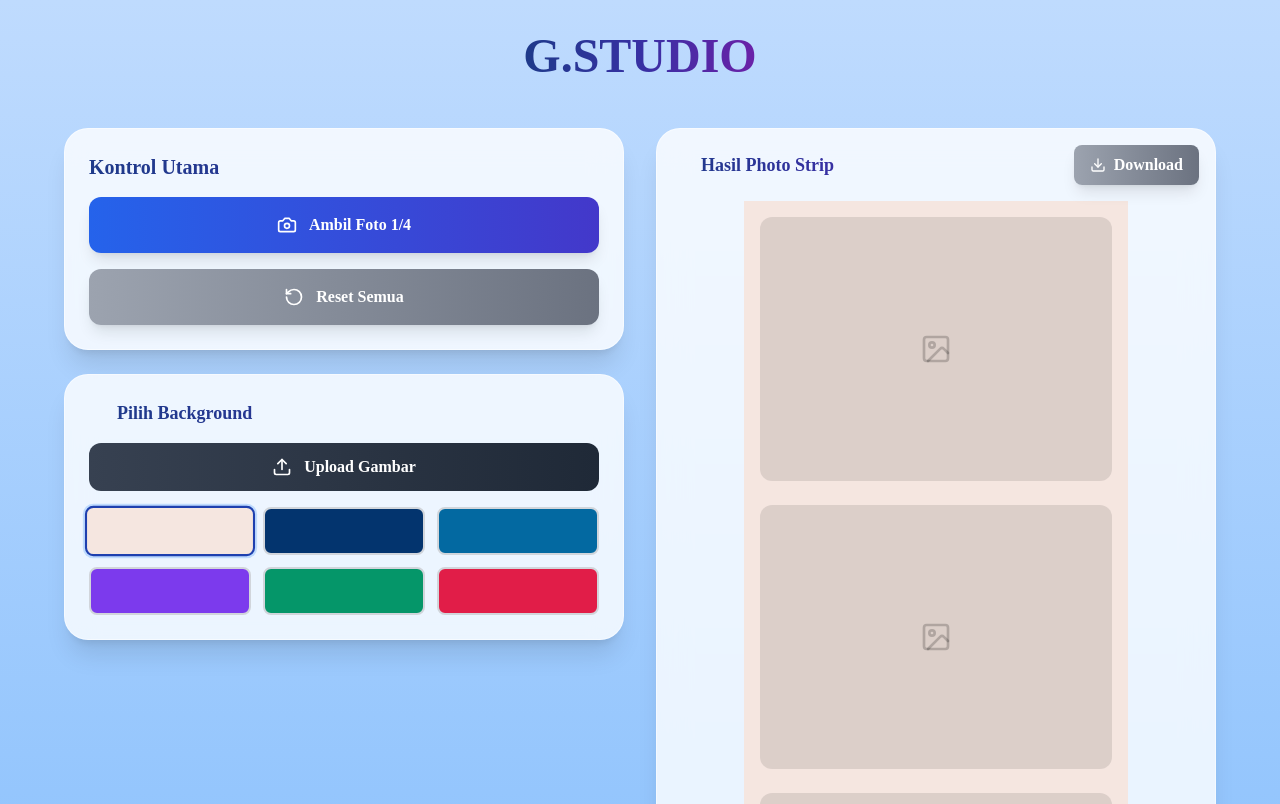
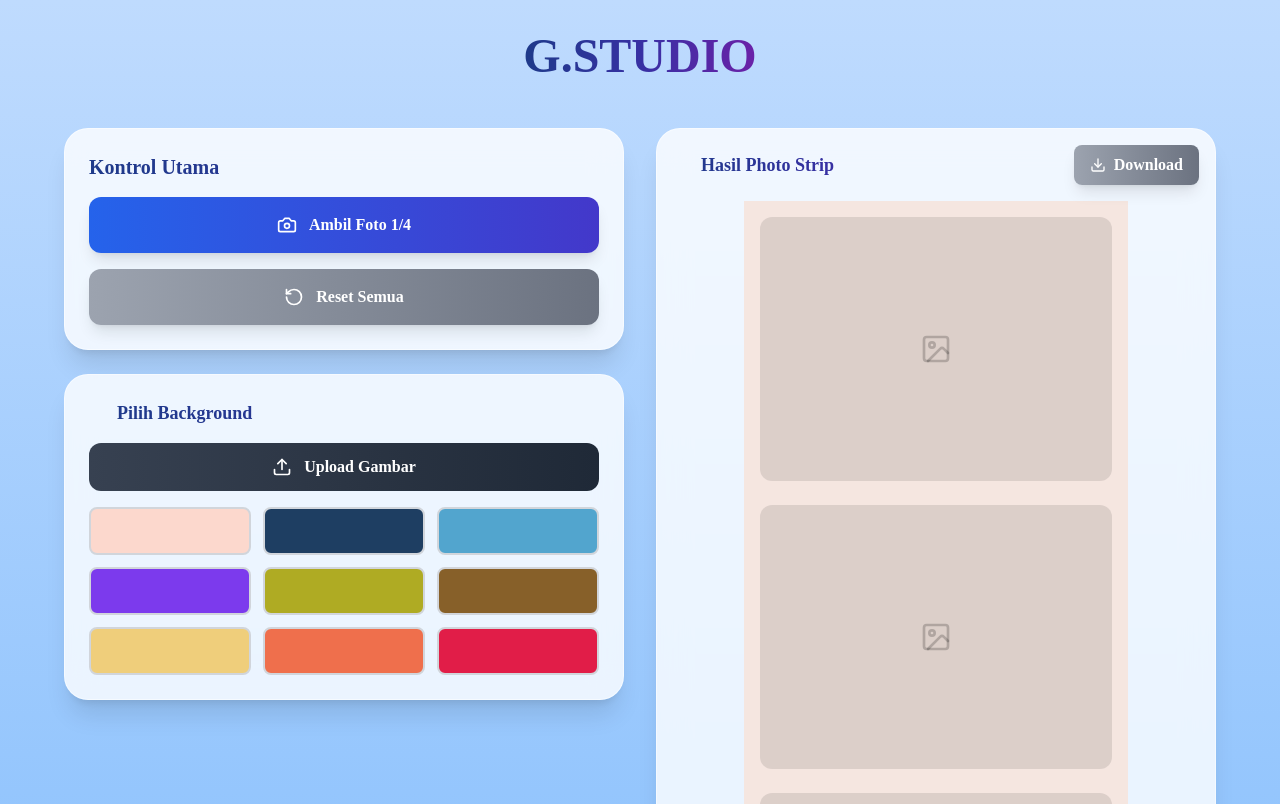
Before and after one commit to GaluhWikri/PhotoBooth_Web, a React (Vite) app: page / in a window 1280 px wide. Shown: the top 804 px of the page. Built offline with nearby package versions, Linux system fonts and the light colour scheme; a web font is replaced by a local one.

Commit message:
COLLOR PALLATE

```diff
--- a/src/components/PhotoBooth.tsx
+++ b/src/components/PhotoBooth.tsx
@@ -16,11 +16,14 @@ const PhotoBooth: React.FC = () => {
   const [background, setBackground] = useState<string>('#f5e6e0');
 
   const colors = [
-    { name: 'Beige', value: '#f5e6e0' },
-    { name: 'Navy Blue', value: '#03346E' },
-    { name: 'Ocean Blue', value: '#0369A1' },
+    { name: 'pink', value: '#FCD8CD' },
+    { name: 'Navy Blue', value: '#1E3E62' },
+    { name: 'Blueberry', value: '#52A5CE' },
     { name: 'Purple', value: '#7C3AED' },
-    { name: 'Emerald', value: '#059669' },
+    { name: 'olive green', value: '#AFAB23' },
+    { name: 'Dry earth', value: '#876029' },
+    { name: 'butter yellow', value: '#EFCE7B' },
+    { name: 'BLOOD orangge', value: '#EF6F4C' },
     { name: 'Rose', value: '#E11D48' },
   ];
 
```
